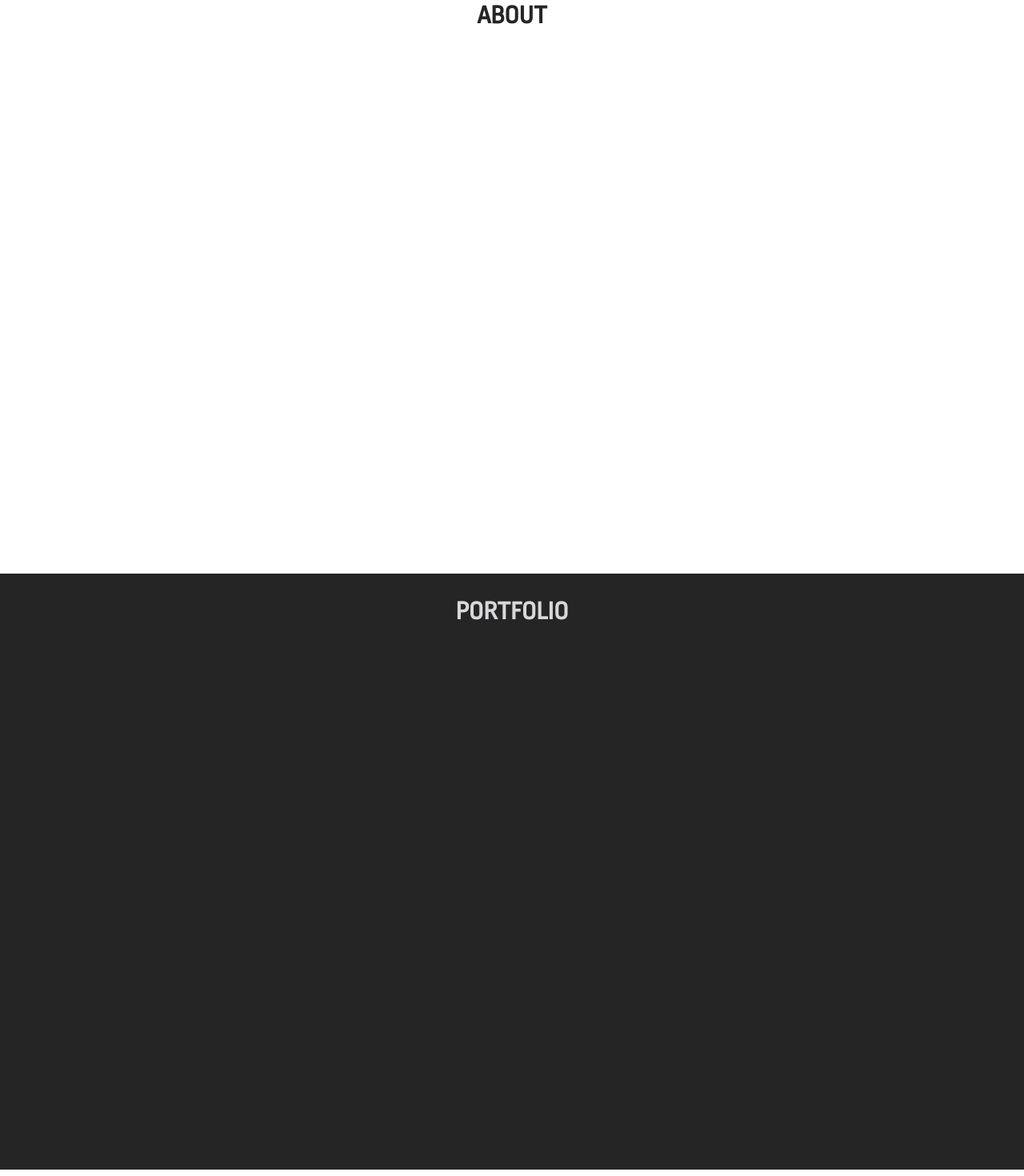
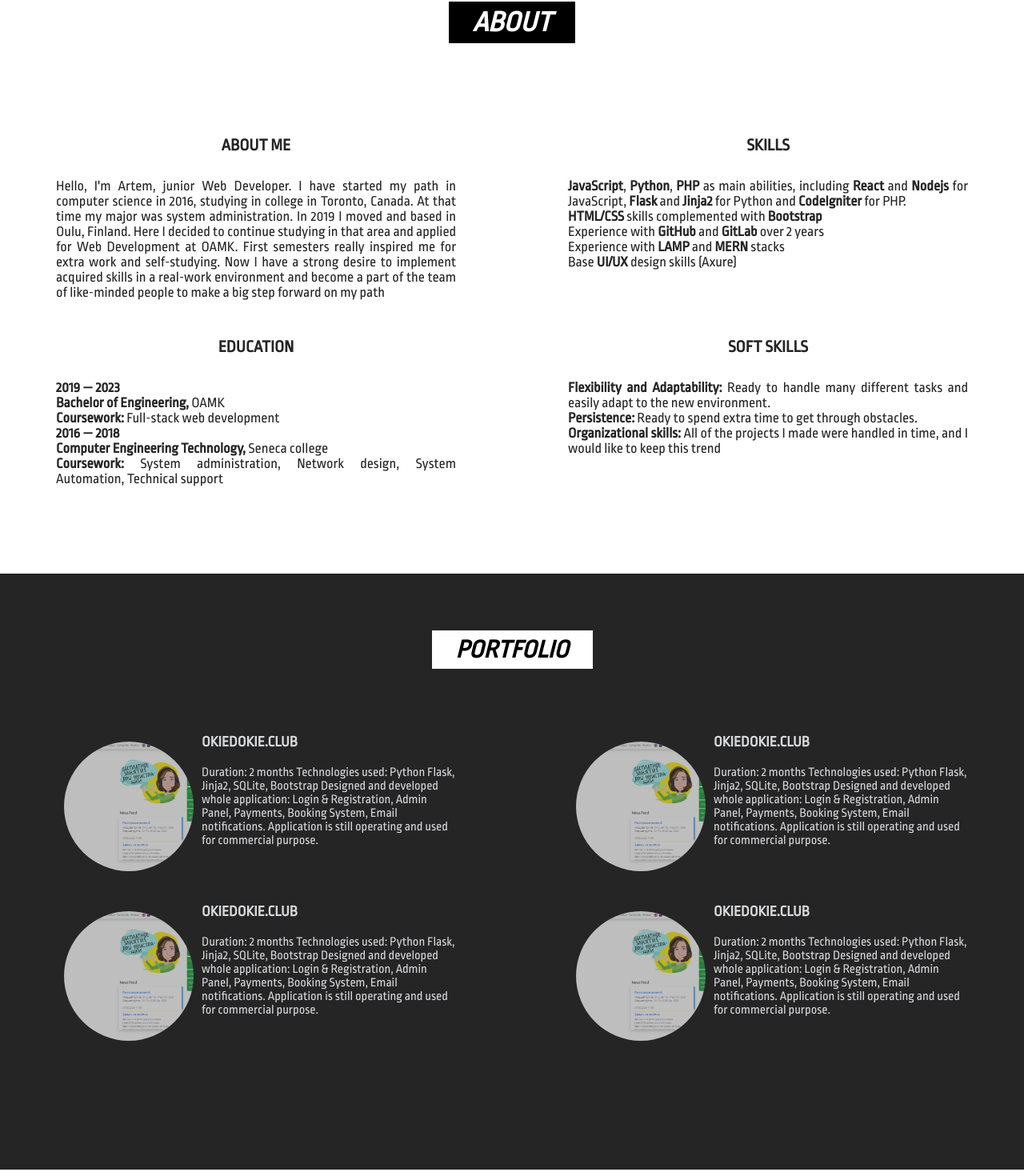
Before and after one commit to stnoov/portfolio, a React (Create React App) app: page / in a window 1280 px wide. Shown: the part 828-2298 px from the top of the page at 80% size. Built offline with nearby package versions, Linux system fonts and the light colour scheme.

Commit message:
All-in-One commit: Add basic info to the sections, initialize layout, add templates for portfolio section, optimize mobile version

```diff
--- a/src/components/Navigation/NavLinks.js
+++ b/src/components/Navigation/NavLinks.js
@@ -8,6 +8,7 @@ const Links = styled.ul`
 
     li {
       padding: 18px 10px;
+      cursor: pointer;
     }
 
   @media (max-width: 768px) {
@@ -40,10 +41,10 @@ const Links = styled.ul`
 export default function NavLinks({open, visible}) {
     return (
         <Links open={open} visible={visible}>
-            <li>HOME</li>
-            <li>ABOUT</li>
-            <li>PORTFOLIO</li>
-            <li>CONTACT</li>
+            <li onClick={() => window.scrollTo({top: 0, left: 0, behavior: "smooth"})}>HOME</li>
+            <li onClick={() => document.getElementById('about-section').scrollIntoView({behavior: "smooth"})}>ABOUT</li>
+            <li onClick={() => document.getElementById('portfolio-section').scrollIntoView({behavior: "smooth"})}>PORTFOLIO</li>
+            <li onClick={() => document.getElementById('contact-section').scrollIntoView({behavior: "smooth"})}>CONTACT</li>
         </Links>
     )
 }
--- a/src/components/Sections/AboutSection.js
+++ b/src/components/Sections/AboutSection.js
@@ -1,24 +1,127 @@
 import styled from 'styled-components'
 
 const About = styled.div`
-    width: 100%;
     height: calc(100vh - 55px);
     background-color: #fff;
     color: #262526;
+    padding-top: 30px;
+    font-size: 18px;
     display: flex;
     justify-content: center;
-    padding-top: 30px ;
+    flex-wrap: wrap;
 
+    ul {
+      list-style-type: none;
+    }
+
+    .about-header-text {
+      background-color: black;
+      font-style: italic;
+      color: white;
+      padding: 7px 30px;
+      text-align: center;
+      display: inline-block;
+    }
+
+    .about-text {
+        max-width: 500px;
+        text-align: justify;
+      }
+
+    .section-header {
+      margin-bottom: 30px;
+      margin-top: 30px;
+    }
     #portfolio-section {
+      display: flex;
+      justify-self: flex-end;
       align-self: flex-end;
       padding-top: 55px;
     }
+
+  @media (max-width: 768px) {
+        height: 100%;
+       .container {
+          flex-flow: row wrap;
+        }
+        .about-text {
+          max-width: 450px;
+        }
+        .about-header {
+          margin-bottom: 40px;
+        }
+        ul {
+          margin-bottom: 20px;
+        }
+        .section-header {
+          margin-top: 30px;
+        }
+  }
+
+
 `
 
 export default function AboutSection() {
     return (
         <About >
-            <h1>ABOUT</h1>
+            <div className='about-header'>
+                <h1 className='about-header-text'>ABOUT</h1>
+            </div>
+            <div className="container">
+                <div className="row">
+                    <div className="column">
+                        <h3 className='section-header'>ABOUT ME</h3>
+                        <div className="about-text">
+                            <p>
+                                Hello, I'm Artem, junior Web Developer. I have started my path in computer science in 2016, studying in college in Toronto, Canada. At that time my major was system administration.
+                                In 2019 I moved and based in Oulu, Finland. Here I decided to continue studying in that area and applied for Web Development at OAMK. First semesters really inspired me for
+                                extra work and self-studying. Now I have a strong desire to implement acquired skills in a real-work environment and become a part of the team of like-minded people to make a big step forward on my path</p>
+                        </div>
+                    </div>
+                    <div className="column">
+                        <h3 className='section-header'>EDUCATION</h3>
+                        <div className="about-text education-section">
+                            <ul>
+                                <li><b>2019 — 2023</b></li>
+                                <li><b>Bachelor of Engineering,</b> OAMK</li>
+                                <li><b>Coursework:</b> Full-stack web development</li>
+                            </ul>
+                            <ul>
+                                <li><b>2016 — 2018</b></li>
+                                <li><b>Computer Engineering Technology,</b> Seneca college</li>
+                                <li><b>Coursework:</b> System administration, Network design,
+                                    System Automation, Technical support</li>
+                            </ul>
+                        </div>
+                    </div>
+                </div>
+                <div className="row">
+                    <div className="column">
+                        <h3 className='section-header'>SKILLS</h3>
+                        <div className="about-text">
+                            <ul>
+                                <li><b>JavaScript</b>, <b>Python</b>, <b>PHP</b> as main abilities, including <b>React</b> and <b>Nodejs</b> for JavaScript,
+                                    <b> Flask</b> and <b>Jinja2</b> for Python and <b>CodeIgniter</b> for PHP.</li>
+                                <li><b>HTML/CSS</b> skills complemented with <b>Bootstrap</b></li>
+                                <li>Experience with <b>GitHub</b> and <b>GitLab</b> over 2 years</li>
+                                <li>Experience with <b>LAMP</b> and <b>MERN</b> stacks</li>
+                                <li>Base <b>UI/UX</b> design skills (Axure)</li>
+
+                            </ul>
+                        </div>
+                    </div>
+                    <div className="column">
+                        <h3 className='section-header'>SOFT SKILLS</h3>
+                        <div className="about-text">
+                            <ul>
+                                <li><b>Flexibility and Adaptability:</b> Ready to handle many different tasks and easily adapt to the new environment.</li>
+                                <li><b>Persistence:</b> Ready to spend extra time to get through obstacles.</li>
+                                <li><b>Organizational skills:</b> All of the projects I made were handled in time, and I would like to keep this trend</li>
+                            </ul>
+                        </div>
+                    </div>
+                </div>
+            </div>
             <div  id='portfolio-section' />
         </About>
     )
--- a/src/components/Sections/PortfolioSection.js
+++ b/src/components/Sections/PortfolioSection.js
@@ -1,19 +1,129 @@
 import styled from 'styled-components'
+import OkieDokie from '../../images/okiedokie.png'
 
 const Portfolio = styled.div`
     width: 100%;
     height: calc(100vh - 55px);
     background-color: #262526;
     color: #D7D8DA;
+    padding-top: 30px ;
     display: flex;
     justify-content: center;
-    padding-top: 30px ;
+    flex-wrap: wrap;
+    align-items: center;
+
+  .portfolio-header {
+    margin-bottom: -50px;
+  }
+
+  .portfolio-header-text {
+    background-color: white;
+    font-style: italic;
+    color: black;
+    padding: 7px 30px;
+    text-align: center;
+    display: inline-block;
+
+  }
+
+  .portfolio-text {
+    max-width: 500px;
+    margin-top: 20px;
+  }
+
+  .site-image {
+    height: 182px;
+    width: 182px;
+    opacity: 0.7;
+    z-index: 0;
+    border-radius: 100%;
+    float: left;
+    padding: 10px;
+  }
+
+  .project-description {
+    display: block;
+    margin-bottom: 30px;
+  }
+
+  @media (max-width: 768px) {
+    height: 100%;
+    .portfolio-header {
+      margin-bottom: -20px;
+    }
+    .container {
+      flex-flow: row wrap;
+    }
+    .portfolio-text {
+      max-width: 450px;
+    }
+    .portfolio-site-preview {
+      width: 450px;
+    }
+  }
 `
 
 export default function PortfolioSection() {
     return (
-        <Portfolio>
-            <h1>PORTFOLIO</h1>
+        <Portfolio >
+            <div className='portfolio-header'>
+                <h1 className='portfolio-header-text'>PORTFOLIO</h1>
+            </div>
+            <div className="container">
+                <div className="row">
+                    <div className="column">
+                            <div className='project-description'>
+                            <img src={OkieDokie} className='site-image' alt='okiedokie'/>
+                            <h3 className='section-header'>OKIEDOKIE.CLUB</h3>
+                            <div className="portfolio-text">
+                                Duration: 2 months
+                                Technologies used: Python Flask, Jinja2, SQLite, Bootstrap
+                                Designed and developed whole application: Login & Registration, Admin Panel, Payments, Booking System, Email notifications. Application is still operating and used for commercial purpose.
+
+                            </div>
+                            </div>
+                    </div>
+                    <div className="column">
+                        <div className='project-description'>
+                            <img src={OkieDokie} className='site-image' alt='okiedokie'/>
+                            <h3 className='section-header'>OKIEDOKIE.CLUB</h3>
+                            <div className="portfolio-text">
+                                Duration: 2 months
+                                Technologies used: Python Flask, Jinja2, SQLite, Bootstrap
+                                Designed and developed whole application: Login & Registration, Admin Panel, Payments, Booking System, Email notifications. Application is still operating and used for commercial purpose.
+
+                            </div>
+                        </div>
+                    </div>
+                </div>
+                <div className="row">
+                    <div className="column">
+                        <div className='project-description'>
+                            <img src={OkieDokie} className='site-image' alt='okiedokie'/>
+                            <h3 className='section-header'>OKIEDOKIE.CLUB</h3>
+                            <div className="portfolio-text">
+                                Duration: 2 months
+                                Technologies used: Python Flask, Jinja2, SQLite, Bootstrap
+                                Designed and developed whole application: Login & Registration, Admin Panel, Payments, Booking System, Email notifications. Application is still operating and used for commercial purpose.
+
+                            </div>
+                        </div>
+                    </div>
+                    <div className="column">
+                        <div className='project-description'>
+                            <img src={OkieDokie} className='site-image' alt='okiedokie'/>
+                            <h3 className='section-header'>OKIEDOKIE.CLUB</h3>
+                            <div className="portfolio-text">
+                                Duration: 2 months
+                                Technologies used: Python Flask, Jinja2, SQLite, Bootstrap
+                                Designed and developed whole application: Login & Registration, Admin Panel, Payments, Booking System, Email notifications. Application is still operating and used for commercial purpose.
+
+                            </div>
+                        </div>
+                    </div>
+                </div>
+            </div>
+            <div  id='portfolio-section' />
         </Portfolio>
     )
 }
--- a/src/components/Sections/WelcomeSection.js
+++ b/src/components/Sections/WelcomeSection.js
@@ -13,11 +13,12 @@ const Welcome = styled.div`
     .welcome-text {
       font-size: 24px;
       justify-self: flex-start;
+      margin-top: -55px;
     }
 
     #about-section {
       align-self: flex-end;
-      padding-bottom: 55px;
+      padding-bottom: 40px;
     }
 `
 
--- a/src/index.css
+++ b/src/index.css
@@ -4,3 +4,25 @@
     box-sizing: border-box;
     font-family: 'Ropa Sans', sans-serif;
 }
+
+.container {
+    display: flex;
+    margin-top: 50px;
+    justify-content: center;
+
+}
+
+.row {
+    display: flex;
+    flex-direction: row;
+    flex-wrap: wrap;
+    width: 100%;
+}
+
+.column {
+    display: flex;
+    flex-direction: column;
+    flex-basis: 100%;
+    justify-items: center;
+    align-items: center;
+}
```
Also changed, not shown: src/images/okiedokie.png (added), 1 other file (tests, documents, lock files or other folders).
